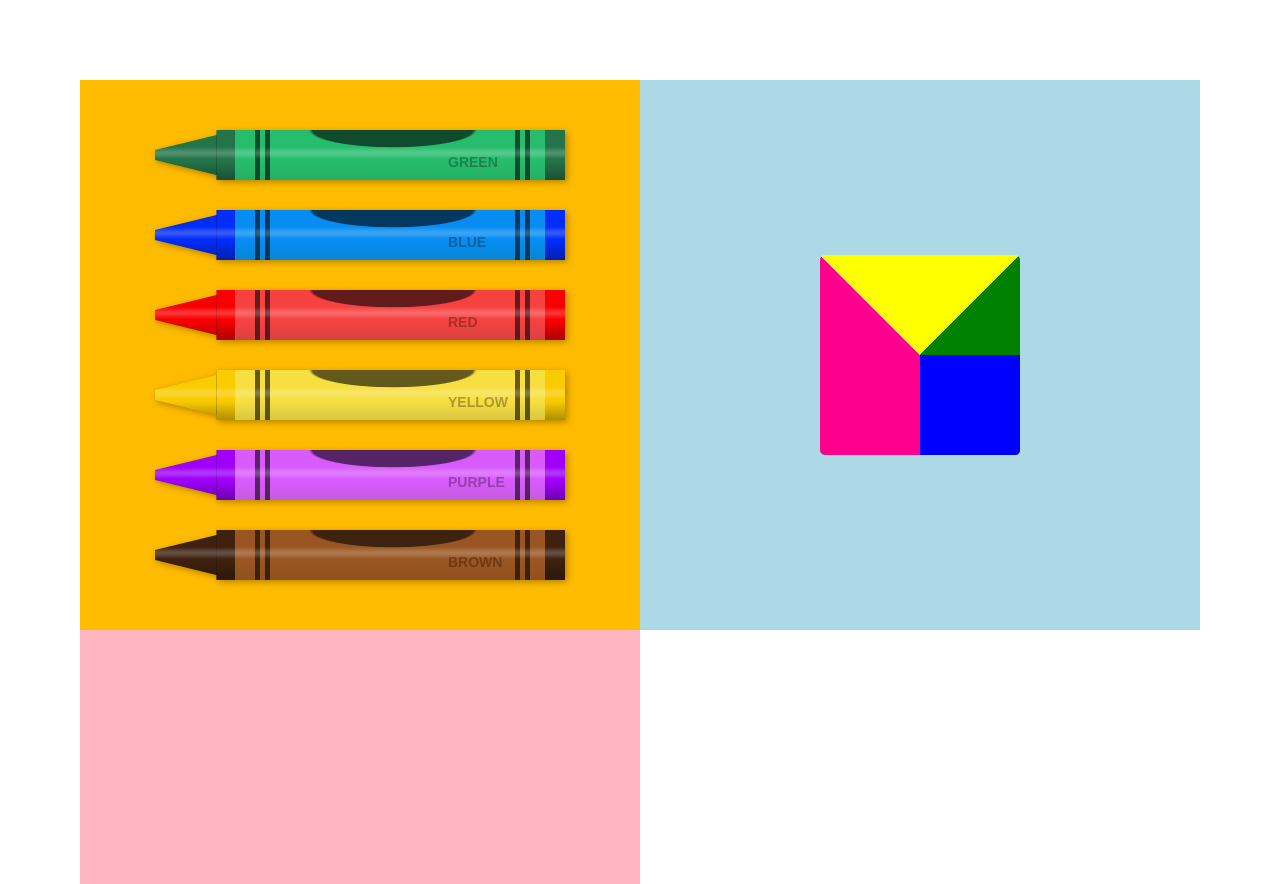
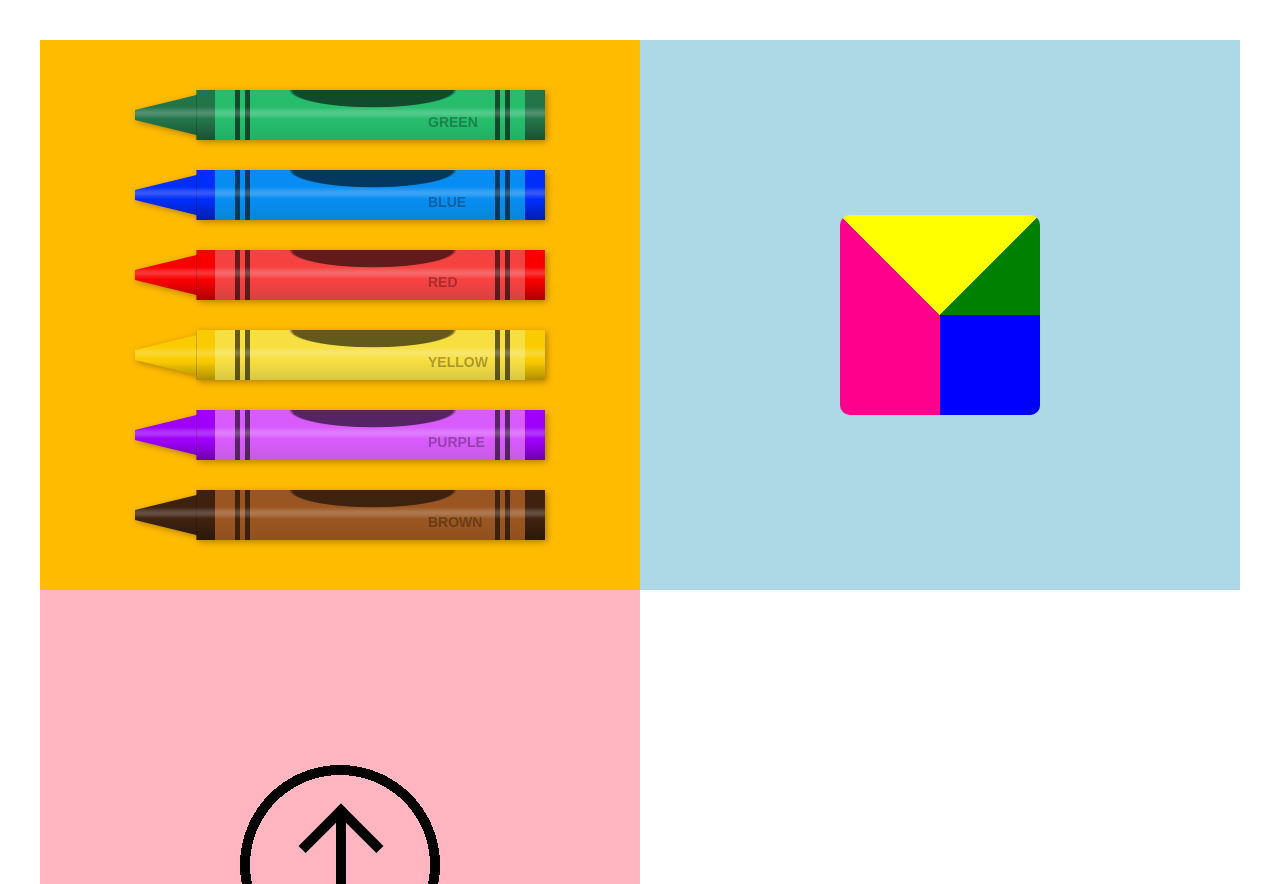
Before and after one commit to EdTimmer/crayons, a React (Create React App) app: page / in a window 1280 px wide. Shown: the top 884 px of the page. Built offline with nearby package versions, Linux system fonts and the light colour scheme.

Commit message:
added rotation to gm logo

```diff
--- a/src/css/App.css
+++ b/src/css/App.css
@@ -12,7 +12,7 @@ body {
   /* background-color: rgb(255, 187, 0); */
   width: 100%;
   text-align: center;
-  padding: 60px;
+  padding: 20px;
   display: flex;
   align-items: center;
   /* justify-content: top; */
--- a/src/css/arrows.css
+++ b/src/css/arrows.css
@@ -9,27 +9,35 @@
   align-items: center;
   justify-content: center;
   flex-direction: row;
+  background-image:
+    radial-gradient(
+      circle at center,
+      transparent 90px,
+      black 90px,
+      black 100px,
+      transparent 100px
+    );
 }
 
 .arrow-up.icon {
   color: #000;
   position: absolute;
-  margin-left: 10px;
-  margin-top: 3px;
-  width: 3px;
-  height: 30px;
+  margin-left: 2px;
+  margin-top: 0;
+  width: 10px;
+  height: 100px;
   background-color: currentColor;
 }
 
 .arrow-up.icon:before {
   content: '';
   position: absolute;
-  left: -10px;
+  left: -25px;
   top: 1px;
-  width: 20px;
-  height: 20px;
-  border-top: solid 3px currentColor;
-  border-right: solid 3px currentColor;
+  width: 50px;
+  height: 50px;
+  border-top: solid 10px currentColor;
+  border-right: solid 10px currentColor;
   -webkit-transform: rotate(-45deg);
           transform: rotate(-45deg);
 }
@@ -37,22 +45,22 @@
 .arrow-down.icon {
   color: #000;
   position: absolute;
-  margin-left: 10px;
-  margin-top: 2px;
-  width: 3px;
-  height: 30px;
+  margin-left: 2px;
+  margin-top: 0;
+  width: 10px;
+  height: 100px;
   background-color: currentColor;
 }
 
 .arrow-down.icon:before {
   content: '';
   position: absolute;
-  left: -10px;
-  top: 3px;
-  width: 20px;
-  height: 20px;
-  border-top: solid 3px currentColor;
-  border-right: solid 3px currentColor;
+  left: -25px;
+  top: 40px;
+  width: 50px;
+  height: 50px;
+  border-top: solid 10px currentColor;
+  border-right: solid 10px currentColor;
   -webkit-transform: rotate(135deg);
           transform: rotate(135deg);
 }
--- a/src/css/gmlogo.css
+++ b/src/css/gmlogo.css
@@ -18,7 +18,7 @@
   width: 200px;
   background: green;
   margin: 10px auto;
-  border-radius: 5px;
+  border-radius: 10px;
   background-image:
     linear-gradient(
       45deg,
@@ -31,6 +31,9 @@
       yellow 0,
       yellow 50%,
       transparent 50%);
+    -webkit-transition: -webkit-transform .8s ease-in-out;
+    -ms-transition: -ms-transform .8s ease-in-out;
+    transition: transform .8s ease-in-out;
 }
 
 .gm::after {
@@ -38,8 +41,14 @@
   position: absolute;
   height: 100px;
   width: 100px;
-  border-bottom-right-radius: 5px;
+  border-bottom-right-radius: 10px;
   background: blue;
   top: 50%;
   left: 50%;
 }
+
+.gm:hover {
+  transform:rotate(360deg);
+  -ms-transform:rotate(360deg);
+  -webkit-transform:rotate(360deg);
+}
```
